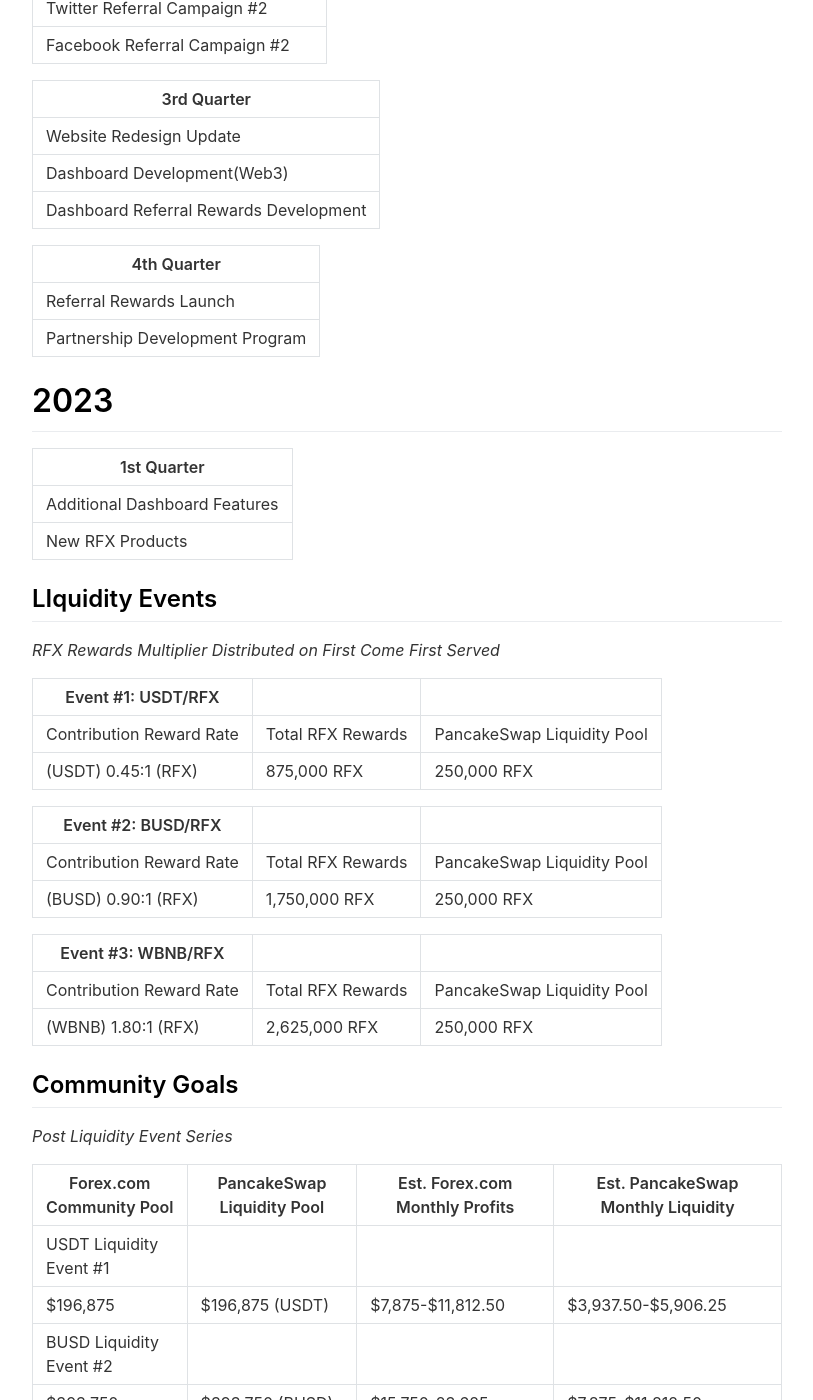
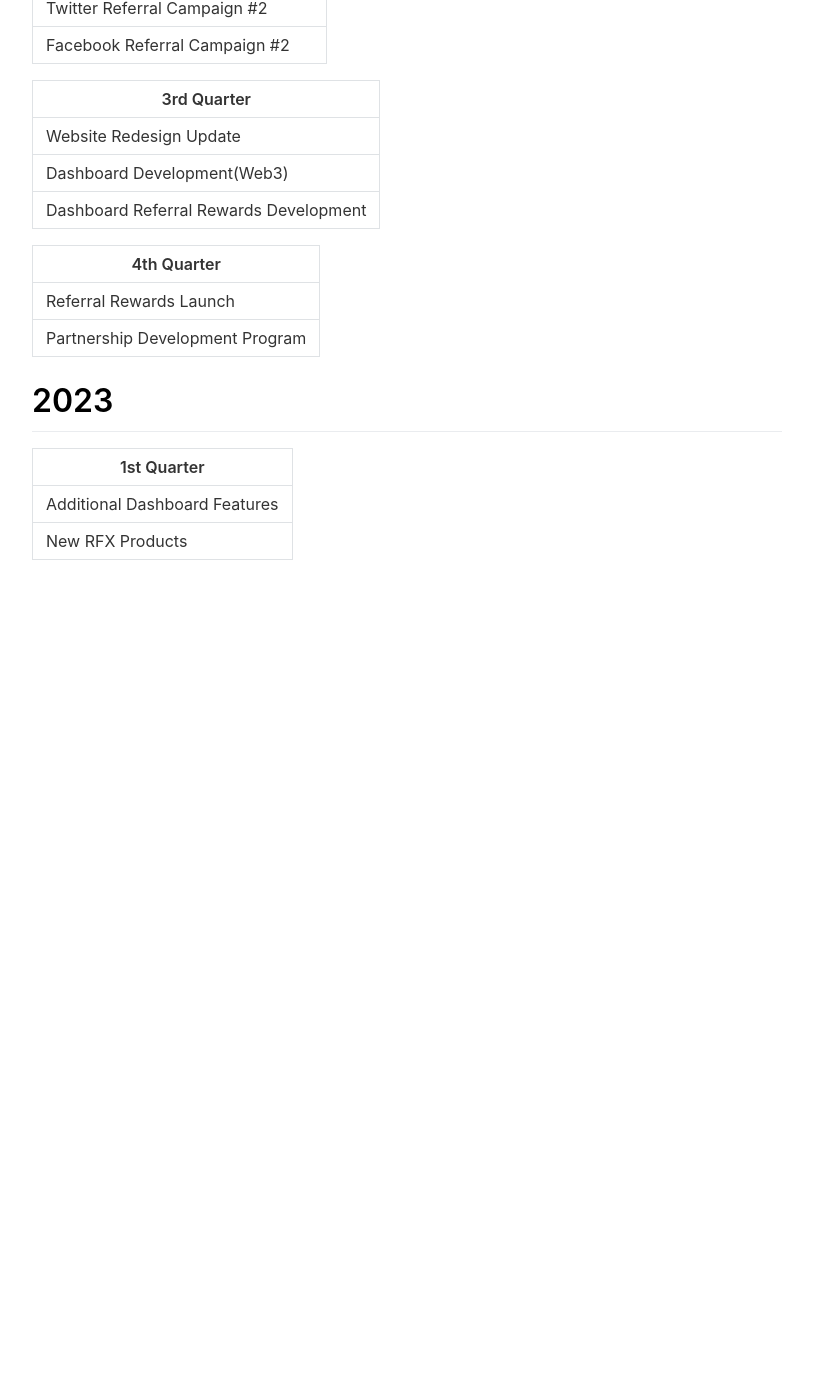
Before and after one commit to fintechntrusts2020/Replica_Forex, a Jekyll site: the page built from _pages/Roadmap.md, in a window 1280 px wide and 1400 px high, scrolled down 1113 px. Shown: the whole window, without its empty margins (233-1046 px from the left). Built offline with Jekyll 4.4.1, drawn with Linux system fonts in a browser that asks for light colours; nearby versions of some CDN libraries; after the commit the page ends 1743 px from its top, so only the background shows below that; some of the changed text lies outside the part shown.

Commit message:
LiquidityEvents.md(Update), Roadmap.md(Update).

```diff
--- a/_pages/Roadmap.md
+++ b/_pages/Roadmap.md
@@ -78,62 +78,3 @@ include_in_header: true
 |Additional Dashboard Features                   |
 |------------------------------------------------|
 |New RFX Products                                |
-
-## LIquidity Events
-
-*RFX Rewards Multiplier Distributed on First Come First Served*
-
-|Event #1: USDT/RFX                                                              |
-|--------------------------------------------------------------------------------|
-|Contribution Reward Rate| Total RFX Rewards         | PancakeSwap Liquidity Pool|
-|--------------------------------------------------------------------------------|
-|(USDT) 0.45:1 (RFX)     | 875,000 RFX               | 250,000 RFX               |
-
-|Event #2: BUSD/RFX                                                              |
-|--------------------------------------------------------------------------------|
-|Contribution Reward Rate| Total RFX Rewards         | PancakeSwap Liquidity Pool|
-|--------------------------------------------------------------------------------|
-|(BUSD) 0.90:1 (RFX)     | 1,750,000 RFX             | 250,000 RFX               |
-
-|Event #3: WBNB/RFX                                                              |
-|--------------------------------------------------------------------------------|
-|Contribution Reward Rate| Total RFX Rewards         | PancakeSwap Liquidity Pool|
-|--------------------------------------------------------------------------------|
-|(WBNB) 1.80:1 (RFX)     | 2,625,000 RFX             | 250,000 RFX               |
-
-
-## Community Goals
-
-*Post Liquidity Event Series*
-
-|Forex.com Community Pool|PancakeSwap Liquidity Pool |Est. Forex.com Monthly Profits|Est. PancakeSwap Monthly Liquidity|
-|------------------------|---------------------------|------------------------------|----------------------------------|
-|USDT Liquidity Event #1                                                                                               |
-|----------------------------------------------------------------------------------------------------------------------|
-|$196,875                |$196,875 (USDT)                   |$7,875-$11,812.50             |$3,937.50-$5,906.25        |
-|----------------------------------------------------------------------------------------------------------------------|
-|BUSD Liquidity Event #2                                                                                               |
-|----------------------------------------------------------------------------------------------------------------------|
-|$393,750                |$393,750 (BUSD)                  |$15,750-23,625                |$7,875-$11,812.50           |
-|----------------------------------------------------------------------------------------------------------------------|
-|WBNB LIquidity Event #3                                                                                               |
-|----------------------------------------------------------------------------------------------------------------------|
-|$787,500                |$787,500 (WBNB)                   |$31,500-47,250                |$15,750-$23,625            |
-|----------------------------------------------------------------------------------------------------------------------|
-|Total                                                                                                                 |
-|----------------------------------------------------------------------------------------------------------------------|
-|$1,378,125              |$1,378,125                 |$55,125-$82,687.5             |$27,562.5-$41,343.75              |
-
-## Upcoming Goals
-
-|Forex.com Community Pool                  |
-|------------------------------------------|
-|Community Pool:| $2,756,250               |
-
-|PancakeSwap Liquidity Pool                |
-|------------------------------------------|
-|Next USDT Liquidity Pool Goal:| $393,750  |
-|------------------------------------------|
-|Next BUSD Liquidity Pool Goal:| $787,500  |
-|------------------------------------------|
-|Next WBNB Liquidity Pool Goal:| $1,575,000|
```
Also changed, not shown: _pages/LiquidityEvents.md (added, +70 -0 lines).
